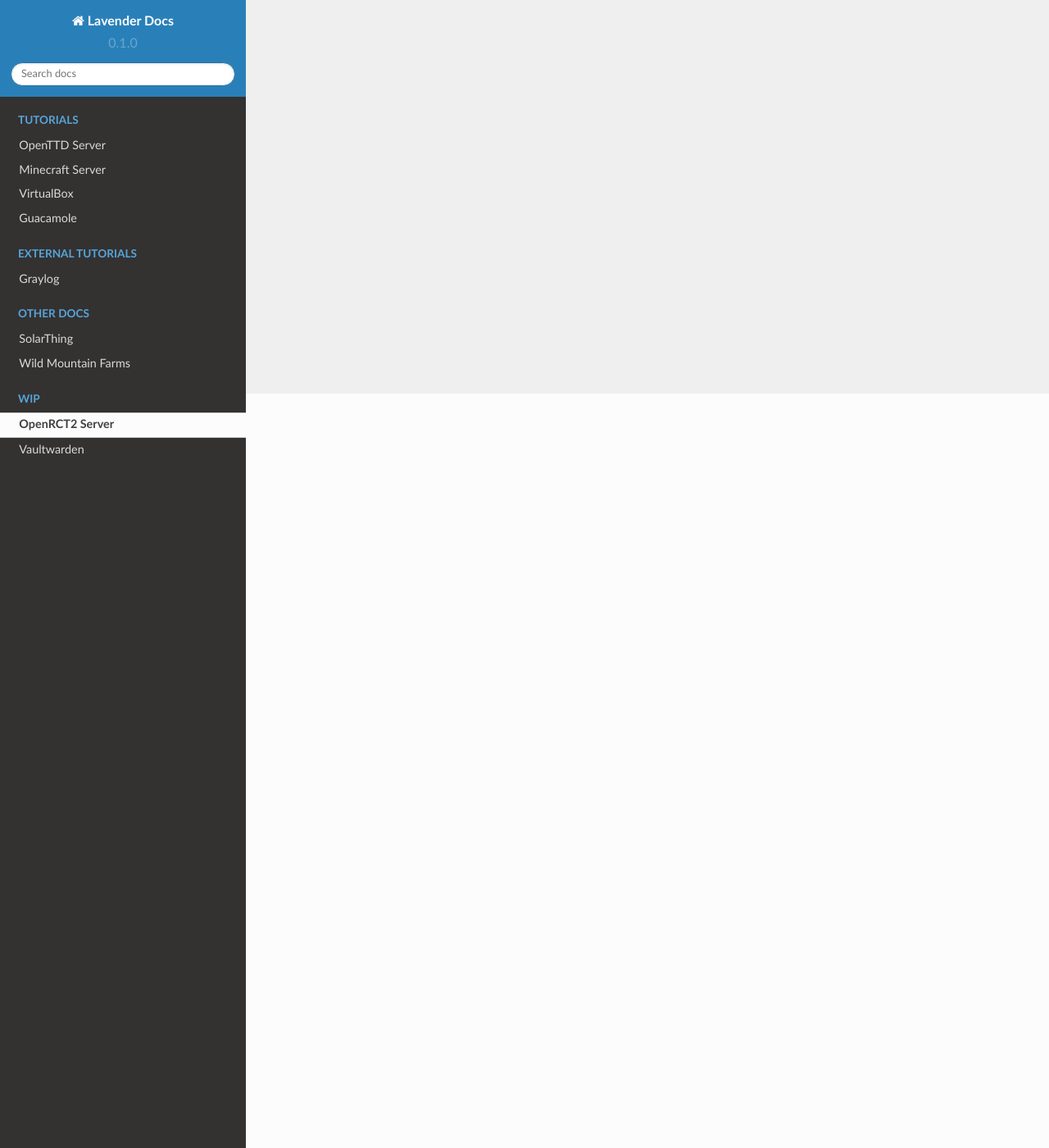
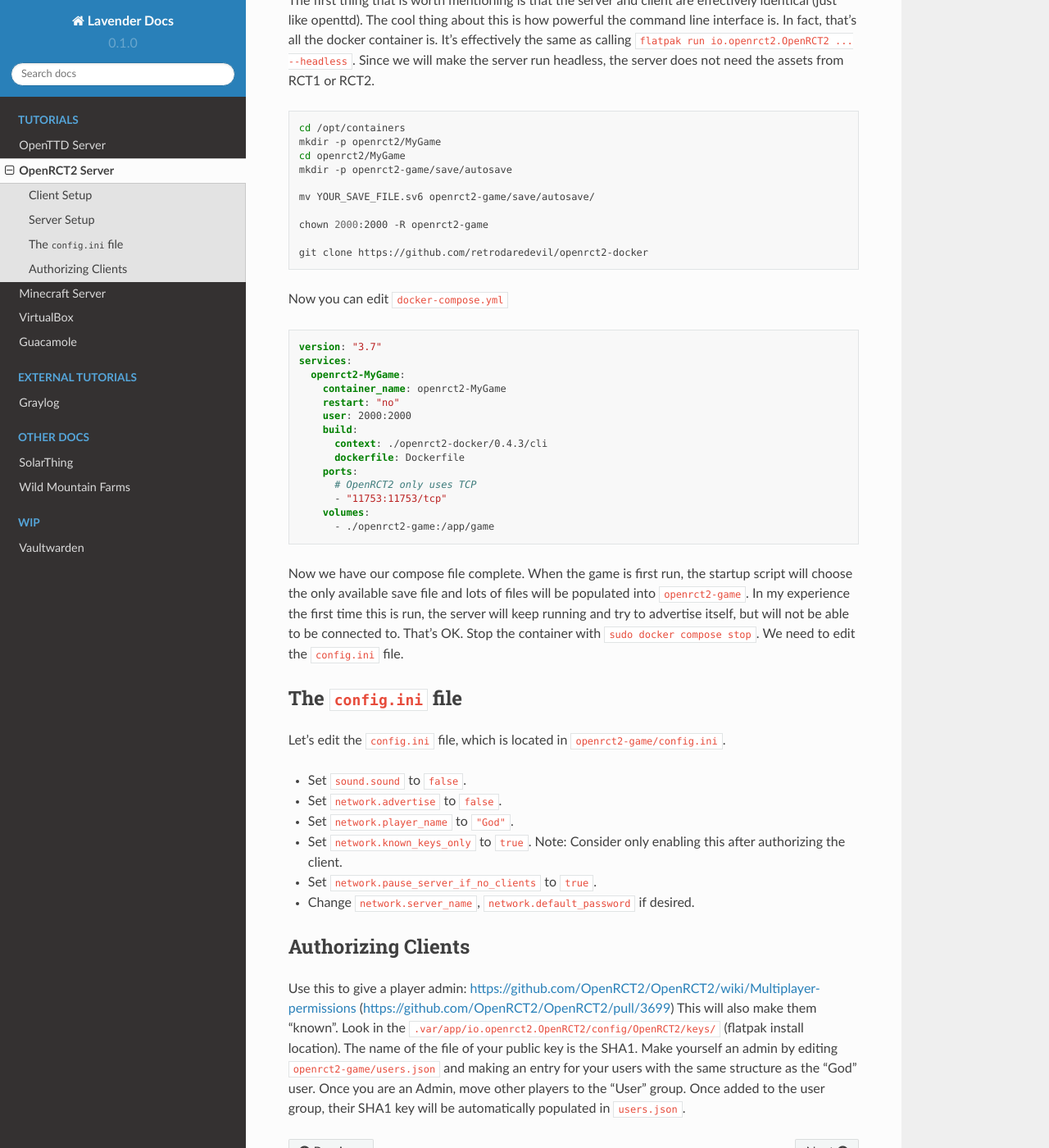
Before and after one commit to retrodaredevil/retrodaredevil, a Sphinx documentation site: the page built from docs/source/tutorial/openrct2.rst, in a window 1280 px wide and 1400 px high, scrolled down 920 px. Shown: the whole window at 82% size. Built offline with Sphinx 7.4.7 and the Read the Docs theme 2.0.0, drawn with Linux system fonts in a browser that asks for light colours; some of the changed text lies outside the part shown.

Commit message:
Finished OpenRCT2 tutorial

```diff
--- a/docs/source/index.rst
+++ b/docs/source/index.rst
@@ -14,6 +14,7 @@
    :caption: Tutorials
 
    tutorial/openttd
+   tutorial/openrct2
    tutorial/minecraft
    tutorial/virtualbox
    tutorial/guacamole
--- a/docs/source/tutorial/openrct2.rst
+++ b/docs/source/tutorial/openrct2.rst
@@ -1,10 +1,98 @@
 OpenRCT2 Server
 =================
 
-OpenRCT2 is a game about creating amusement parks. More info here: https://openrct2.org/
+OpenRCT2 is a game about creating amusement parks. More info here: https://openrct2.org/.
+Issue page: https://github.com/OpenRCT2/OpenRCT2/issues?q=is%3Aissue+is%3Aopen+-author%3AOpenRCT2-git-bot+
 
 This tutorial will show how to set up an OpenRCT2 server based on this docker image: https://github.com/OpenRCT2/openrct2-docker (https://hub.docker.com/r/openrct2/openrct2-cli)
 
-.. note::
+Useful links:
 
-  This page is not complete
+* https://docs.openrct2.io/en/latest/index.html
+* https://github.com/OpenRCT2/OpenRCT2/wiki/Multiplayer#setting-permissions
+
+Client Setup
+--------------
+
+Before you setup your server, get your client up and running.
+On Linux you can use flatpak: (https://flathub.org/apps/details/io.openrct2.OpenRCT2, https://github.com/OpenRCT2/OpenRCT2/wiki/Getting-packaged-versions#flatpak)
+
+.. code-block:: shell
+
+  flatpak install flathub io.openrct2.OpenRCT2
+  flatpak run io.openrct2.OpenRCT2
+
+When running it will ask whether you have the game installed or have the installer, tell it that you have the installer.
+Select the ``.exe`` file on your system that you bought from a trusted source like Steam or something.
+
+Use the client to create a save file that we will use later.
+For a Flatpak install, the save file is located in ``~/.var/app/io.openrct2.OpenRCT2/config/OpenRCT2/save/autosave/``.
+
+Server Setup
+---------------
+
+The first thing that is worth mentioning is that the server and client are effectively identical (just like openttd).
+The cool thing about this is how powerful the command line interface is.
+In fact, that's all the docker container is. It's effectively the same as calling ``flatpak run io.openrct2.OpenRCT2 ... --headless``.
+Since we will make the server run headless, the server does not need the assets from RCT1 or RCT2.
+
+.. code-block:: shell
+
+  cd /opt/containers
+  mkdir -p openrct2/MyGame
+  cd openrct2/MyGame
+  mkdir -p openrct2-game/save/autosave
+
+  mv YOUR_SAVE_FILE.sv6 openrct2-game/save/autosave/
+
+  chown 2000:2000 -R openrct2-game
+
+  git clone https://github.com/retrodaredevil/openrct2-docker
+
+
+Now you can edit ``docker-compose.yml``
+
+.. code-block:: yaml
+
+  version: "3.7"
+  services:
+    openrct2-MyGame:
+      container_name: openrct2-MyGame
+      restart: "no"
+      user: 2000:2000
+      build:
+        context: ./openrct2-docker/0.4.3/cli
+        dockerfile: Dockerfile
+      ports:
+        # OpenRCT2 only uses TCP
+        - "11753:11753/tcp"
+      volumes:
+        - ./openrct2-game:/app/game
+
+Now we have our compose file complete. When the game is first run,
+the startup script will choose the only available save file and lots of files will be populated into ``openrct2-game``.
+In my experience the first time this is run, the server will keep running and try to advertise itself, but will not be able to be connected to.
+That's OK. Stop the container with ``sudo docker compose stop``.
+We need to edit the ``config.ini`` file.
+
+The ``config.ini`` file
+-------------------------
+
+Let's edit the ``config.ini`` file, which is located in ``openrct2-game/config.ini``.
+
+* Set ``sound.sound`` to ``false``.
+* Set ``network.advertise`` to ``false``.
+* Set ``network.player_name`` to ``"God"``.
+* Set ``network.known_keys_only`` to ``true``. Note: Consider only enabling this after authorizing the client.
+* Set ``network.pause_server_if_no_clients`` to ``true``.
+* Change ``network.server_name``, ``network.default_password`` if desired.
+
+Authorizing Clients
+--------------------
+
+Use this to give a player admin: https://github.com/OpenRCT2/OpenRCT2/wiki/Multiplayer-permissions (https://github.com/OpenRCT2/OpenRCT2/pull/3699)
+This will also make them "known".
+Look in the ``.var/app/io.openrct2.OpenRCT2/config/OpenRCT2/keys/`` (flatpak install location). The name of the file of your public key is the SHA1.
+Make yourself an admin by editing ``openrct2-game/users.json`` and making an entry for your users with the
+same structure as the "God" user.
+Once you are an Admin, move other players to the "User" group. Once added to the user group, their SHA1 key will be automatically populated in ``users.json``.
```
Also changed, not shown: other parts of docs/source/index.rst (+0 -1 lines), docs/source/tutorial/guacamole.rst (+11 -1 lines), docs/source/tutorial/virtualbox.rst (+24 -0 lines).
